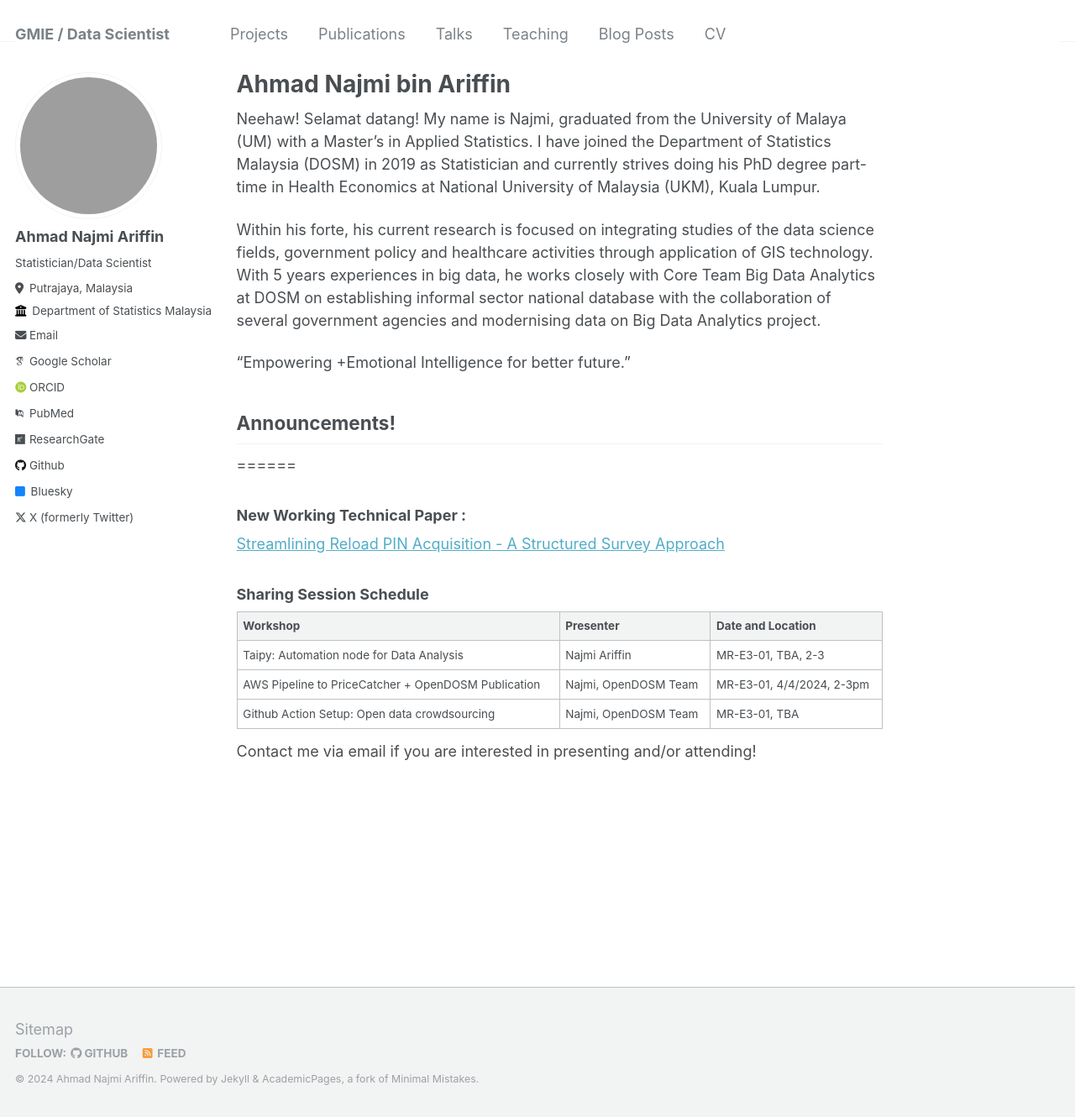
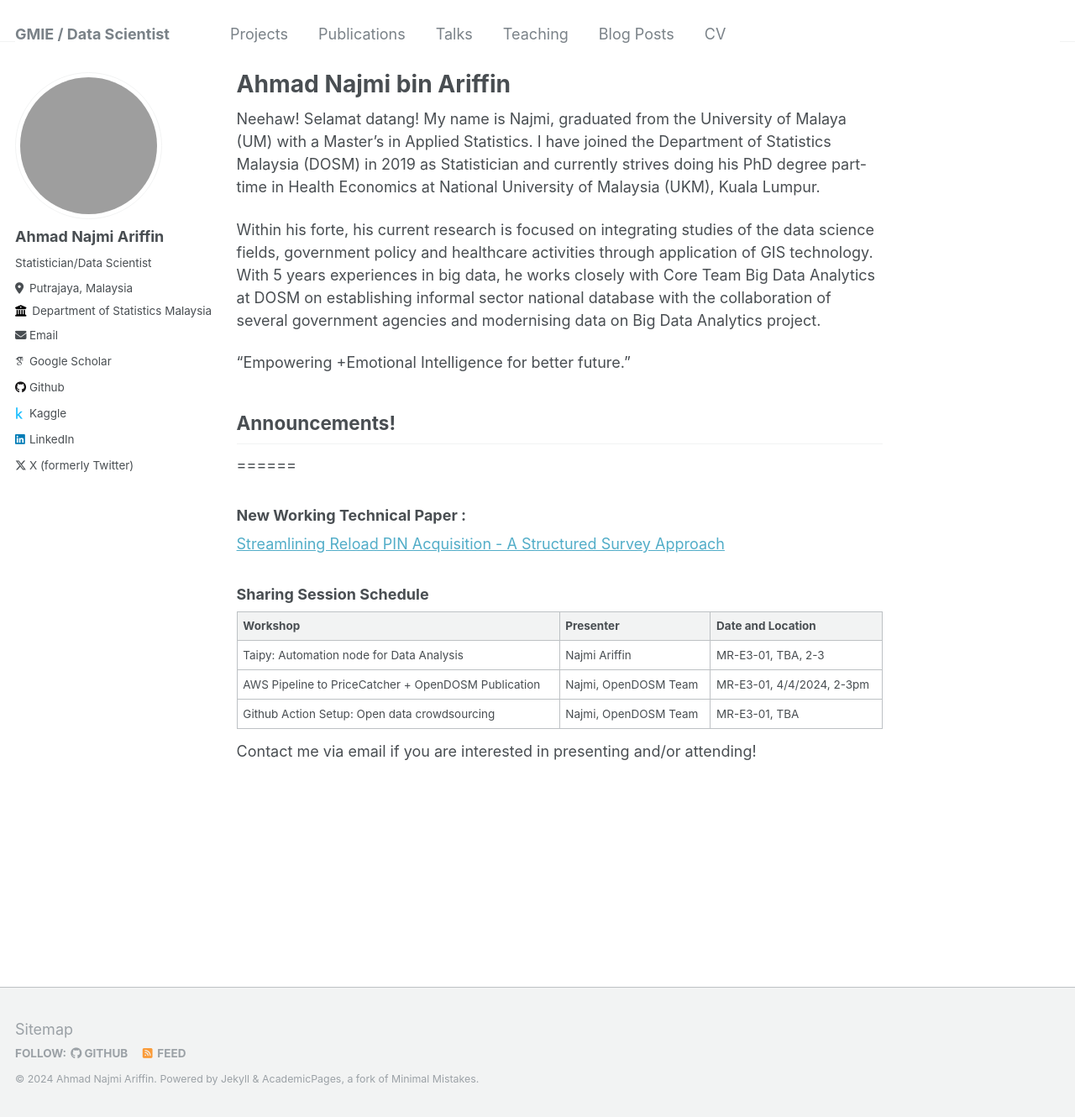
Before and after one commit to booluckgmie/anajmiariffin.github.io, a Jekyll site: the page built from _pages/about.md, in a window 1280 px wide and 1330 px high. Shown: the whole window at 84% size. Built offline with Jekyll 4.4.1, drawn with Linux system fonts in a browser that asks for light colours; some web fonts are replaced; part of the change alters nothing that is shown; grey boxes are pictures that could not be loaded.

Commit message:
Update _config.yml

```diff
--- a/_config.yml
+++ b/_config.yml
@@ -34,20 +34,20 @@ author:
   arxiv            : # URL - Update with the correct link to your profile
   googlescholar    : "https://scholar.google.com/citations?user=OQnJB9gAAAAJ&hl=en"
   impactstory      : # URL
-  orcid            : "https://orcid.org/0000-0002-7730-784X"
-  pubmed           : "https://pubmed.ncbi.nlm.nih.gov/?term=Ariffin+AN&cauthor_id=36292363"
-  researchgate     : "https://www.researchgate.net/profile/Ahmad-Ariffin-11"
+  orcid            : # "https://orcid.org/0000-0002-7730-784X"
+  pubmed           : # "https://pubmed.ncbi.nlm.nih.gov/?term=Ariffin+AN&cauthor_id=36292363"
+  researchgate     : # "https://www.researchgate.net/profile/Ahmad-Ariffin-11"
 
   # Repositories and software development
   bitbucket        : # Username - Update with your username on the site
   codepen          : # Username
-  dribbble         : # Username
+  dribbble         : # "booluckgmie"
   github           : "booluckgmie"
-  kaggle           : # Username
+  kaggle           : "najmiariffin"
   stackoverflow    : # User number or user number and name (i.e., use "1" or "1/jeff-atwood")
 
   # Social media
-  bluesky          : "bsky.app" # Replace this with you Bluesky username
+  bluesky          : # "bsky.app" # Replace this with you Bluesky username
   facebook         : # Username
   flickr           : # Username
   foursquare       : # Username
@@ -56,7 +56,7 @@ author:
   keybase          : # Username
   instagram        : # Username
   lastfm           : # Username
-  linkedin         : # Username
+  linkedin         : "najmiariffin"
   mastodon         : # URL
   medium           : # URL
   pinterest        : # Username
@@ -64,7 +64,7 @@ author:
   steam            : # Username
   telegram         : # URL
   tumblr           : # Username
-  twitter          : "UniofOxford"  # Replace this with your X / Twitter handle
+  twitter          : "najmi_ariffin"  # Replace this with your X / Twitter handle
   vine             : # Username
   weibo            : # Username
   wikipedia        : # Username
```
